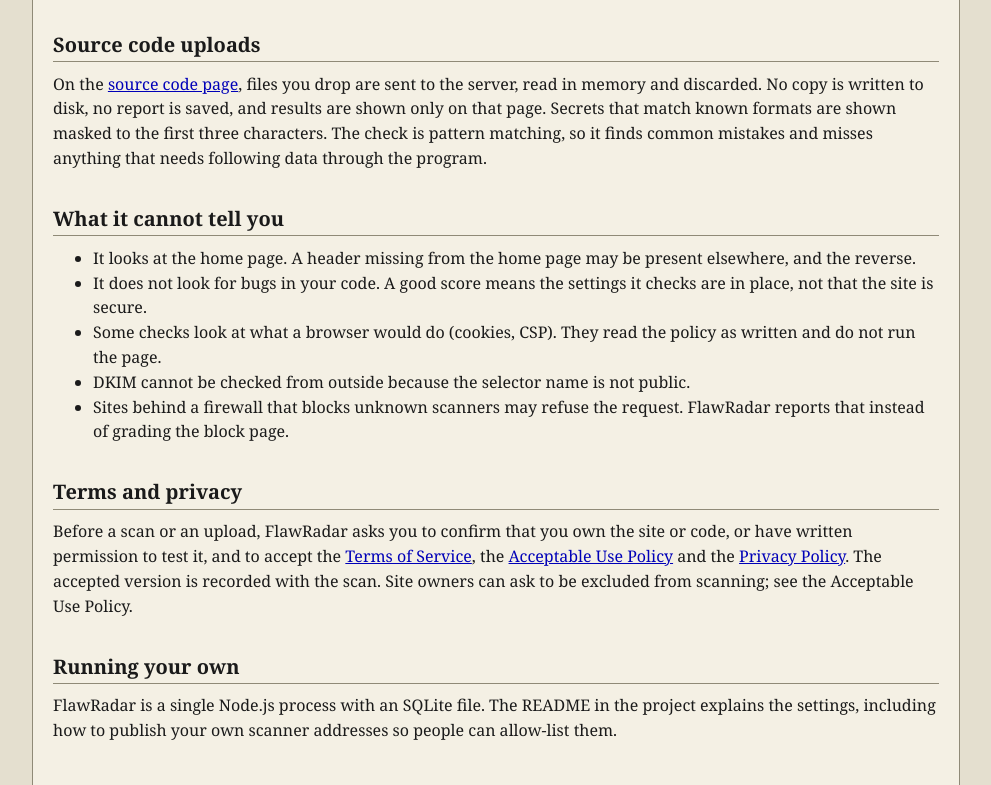
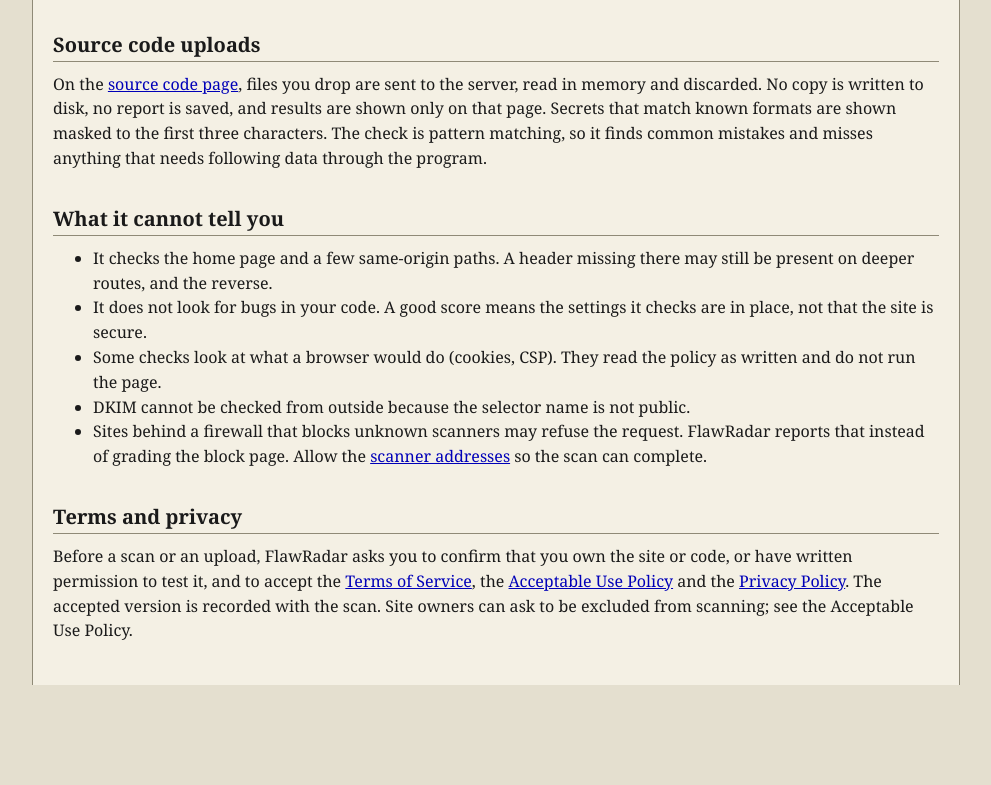
Before and after one commit to Sarmaaxs/flawradar, a website: page public/about.html in a window 1280 px wide. Shown: the part 604-1389 px from the top of the page, without its empty margins (144-1135 px from the left). After the commit the page ends 1289 px from the top, so only its background shows below. Drawn offline with Linux system fonts and the light colour scheme.

Commit message:
Closed-source product copy: no README/self-host for end users

```diff
--- a/public/about.html
+++ b/public/about.html
@@ -19,7 +19,7 @@
   <p>Requests are read-only and come from the <a href="/whitelist">published addresses</a>. A normal scan makes about eight requests. A deep scan, which needs <a href="/verify">proof of control</a>, adds about twenty. FlawRadar never submits a form, logs in, or tries passwords, and it follows at most five redirects, checking every one before it connects.</p>
 
   <h2>What it keeps</h2>
-  <p>Each report stores the host name, the time, the score, the findings, and short evidence such as header values. Page bodies are not stored. For the deep checks, a file counts as exposed only when its content matches the kind of file expected, and the content itself is thrown away. Reports are deleted after the retention period set by whoever runs the service. Anyone who has a report link can read the report, so treat the link like a password. Report pages ask search engines not to index them.</p>
+  <p>Each report stores the host name, the time, the score, the findings, and short evidence such as header values. Page bodies are not stored. For the deep checks, a file counts as exposed only when its content matches the kind of file expected, and the content itself is thrown away. Reports are deleted after the retention period set by the operator. Anyone who has a report link can read the report, so treat the link like a password. Report pages ask search engines not to index them.</p>
 
   <h2>What it will not scan</h2>
   <p>Private addresses, loopback, link-local and other reserved ranges are refused, and so is any name that resolves to one. This is checked again at connect time and at every redirect, so a DNS answer that changes between the check and the connection does not get through. Only ports 80 and 443 are used.</p>
@@ -29,18 +29,15 @@
 
   <h2>What it cannot tell you</h2>
   <ul>
-    <li>It looks at the home page. A header missing from the home page may be present elsewhere, and the reverse.</li>
+    <li>It checks the home page and a few same-origin paths. A header missing there may still be present on deeper routes, and the reverse.</li>
     <li>It does not look for bugs in your code. A good score means the settings it checks are in place, not that the site is secure.</li>
     <li>Some checks look at what a browser would do (cookies, CSP). They read the policy as written and do not run the page.</li>
     <li>DKIM cannot be checked from outside because the selector name is not public.</li>
-    <li>Sites behind a firewall that blocks unknown scanners may refuse the request. FlawRadar reports that instead of grading the block page.</li>
+    <li>Sites behind a firewall that blocks unknown scanners may refuse the request. FlawRadar reports that instead of grading the block page. Allow the <a href="/whitelist">scanner addresses</a> so the scan can complete.</li>
   </ul>
 
   <h2>Terms and privacy</h2>
   <p>Before a scan or an upload, FlawRadar asks you to confirm that you own the site or code, or have written permission to test it, and to accept the <a href="/terms">Terms of Service</a>, the <a href="/acceptable-use">Acceptable Use Policy</a> and the <a href="/privacy">Privacy Policy</a>. The accepted version is recorded with the scan. Site owners can ask to be excluded from scanning; see the Acceptable Use Policy.</p>
-
-  <h2>Running your own</h2>
-  <p>FlawRadar is a single Node.js process with an SQLite file. The README in the project explains the settings, including how to publish your own scanner addresses so people can allow-list them.</p>
 </main>
 
 <w-footer></w-footer>
```
Also changed, not shown: public/source.html (+1 -1 lines).
